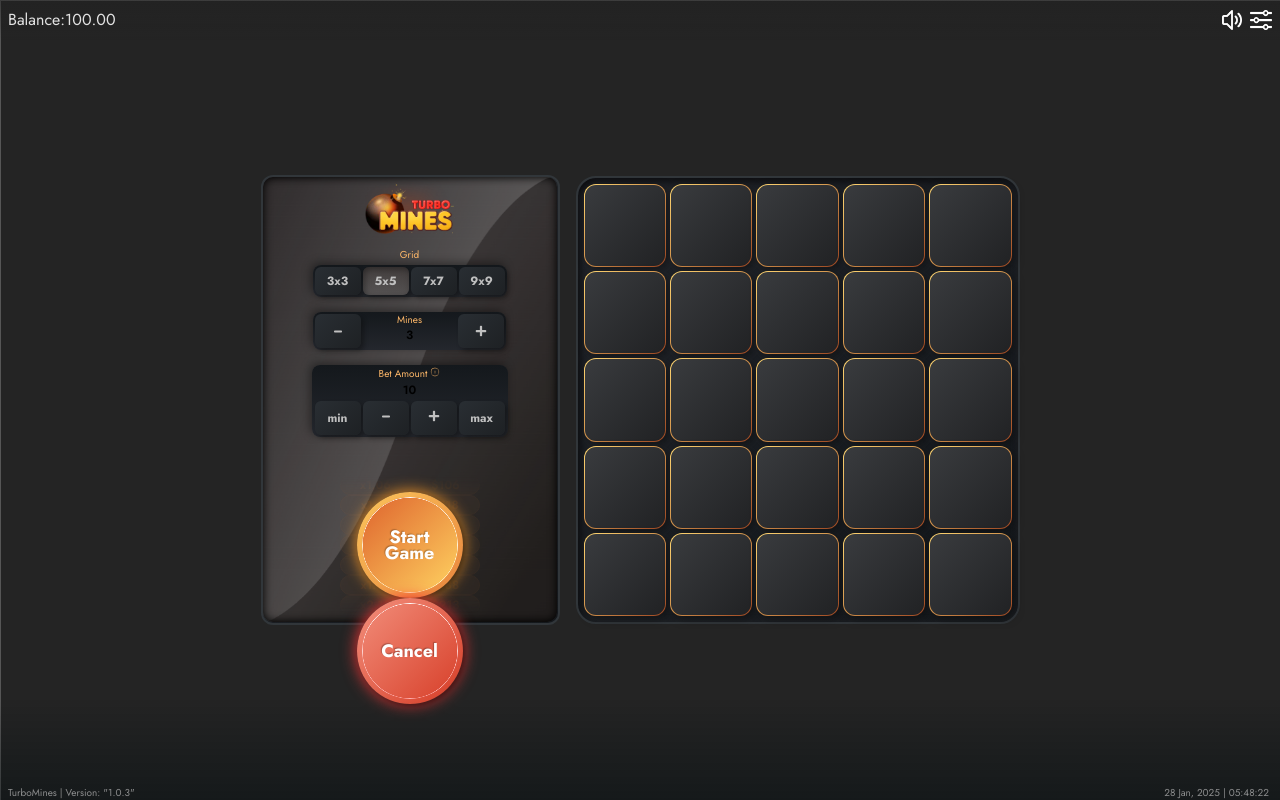
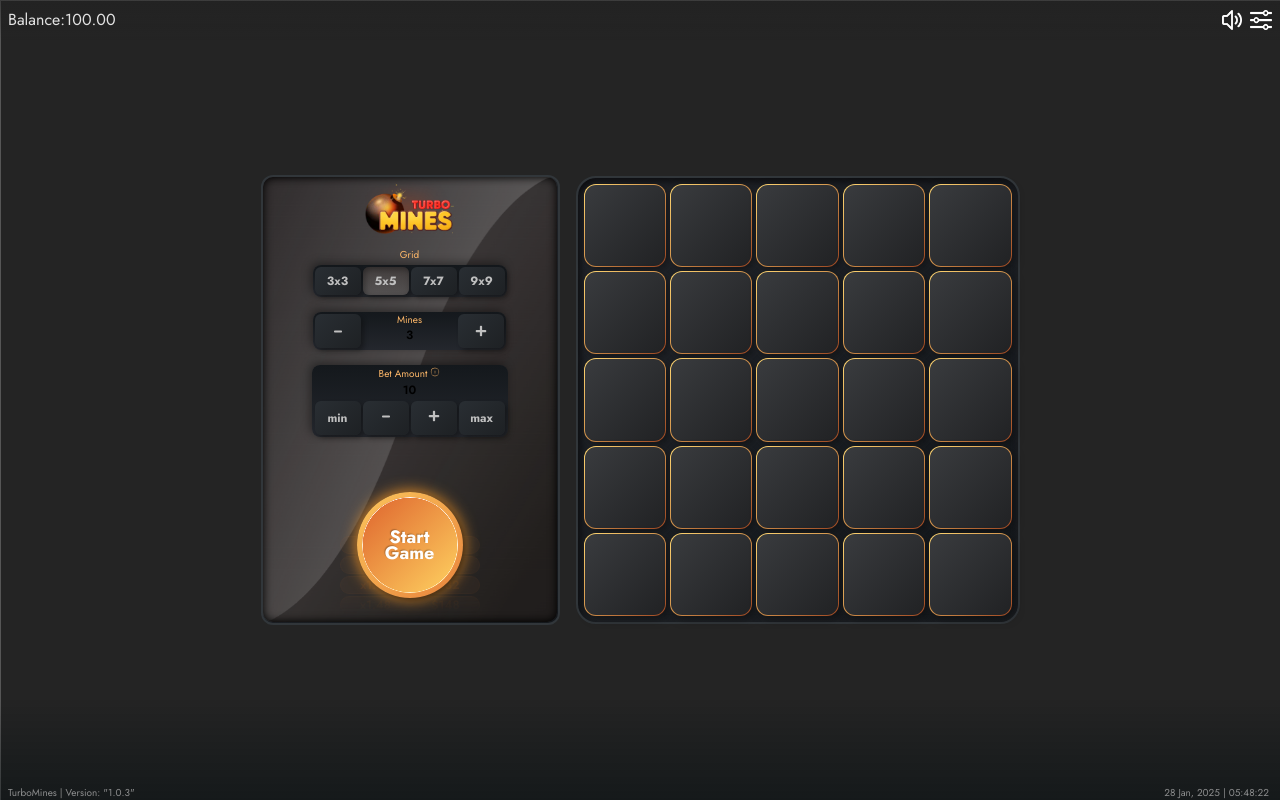
Before and after one commit to Akash-goswami/TubroMineGame, a React (Vite) app: page / in a window 1280 px wide. Built offline with nearby package versions, Linux system fonts and the light colour scheme; no server answers.

Commit message:
some change 2/3/2025

```diff
--- a/src/components/home/BetPanel/BetPanel.tsx
+++ b/src/components/home/BetPanel/BetPanel.tsx
@@ -9,6 +9,8 @@ import StartButton from './StartButton';
 import { TiMinus } from "react-icons/ti";
 import { FaPlus } from "react-icons/fa";
 import { CiCircleInfo } from "react-icons/ci";
+import { useSound } from '../../../context/soundContext';
+import { tileClickSound } from '../../../utils/gameSettings';
 
 function BetPanel() {
     const { gridSelected, setGridSelected, mines, setMines } = useMainGameContext();
@@ -91,6 +93,7 @@ function BetPanel() {
     };
 
     const handleGridSelection = (grid: string) => {
+        tileClickSound();
         setGridSelected(grid);
         setMines('1');
     };
--- a/src/components/home/BetPanel/StartButton.css
+++ b/src/components/home/BetPanel/StartButton.css
@@ -219,6 +219,13 @@
     flex-direction: column;
     transition: transform 200ms linear;
 }
+.history__item {
+    padding: .0625rem 0;
+    width: 100%;
+    min-height: 1.25rem;
+    opacity: .1;
+    transition: width 200ms linear;
+}
 
 @media screen and (min-width: 0px) and (orientation: landscape) {
     .history__item {
@@ -230,7 +237,7 @@
 
 @media screen and (min-width: 0px) and (orientation: landscape) {
     .history__inner._await .history__item {
-        transform: translateY(-300%);
+        /* transform: translateY(-300%); */
     }
 }
 
--- a/src/components/home/BetPanel/StartButton.tsx
+++ b/src/components/home/BetPanel/StartButton.tsx
@@ -104,7 +104,7 @@ function StartButton() {
 
             <div className="control__button">
                 <ButtonLayout className="place" text="Start Game" />
-                <ButtonLayout className="cancel" text="Cancel" />
+                {/* <ButtonLayout className="cancel" text="Cancel" /> */}
             </div>
         </>
     );
--- a/src/components/manu/BetInfo.tsx
+++ b/src/components/manu/BetInfo.tsx
@@ -44,7 +44,7 @@ const BetInfo: React.FC = () => {
     }, 600);
   };
   useEffect(() => {
-    console.log('hello')
+    console.log(' THIS IS MY BET_HISTORY hello')
     const intervalId = setInterval(() => {
       setCurrentImageIndex((prevIndex) => {
         const newIndex = (prevIndex + 1) % images.length;
--- a/src/context/MainGameContext.tsx
+++ b/src/context/MainGameContext.tsx
@@ -53,12 +53,11 @@ export const MainGameProvider: React.FC<MainGameProviderProps> = ({ children })
   const [isLoading, setIsLoading] = useState<boolean>(false);
   const [aleartPop, setAleartPop] = useState<boolean>(false);
   const [loadingTileIndex, setLoadingTileIndex] = useState<number | null>(null);
-
   // betPanel states
   const [gridSelected, setGridSelected] =useState<string| null>('')
   const [mines, setMines] = useState("3");
   const [betAmount, setBetAmount] = useState<number>(10);
-useEffect(() => {
+  useEffect(() => {
   if(gridSelected == "3x3"){
     setTileValue(9)
   }else if(gridSelected == "5x5"){
```
